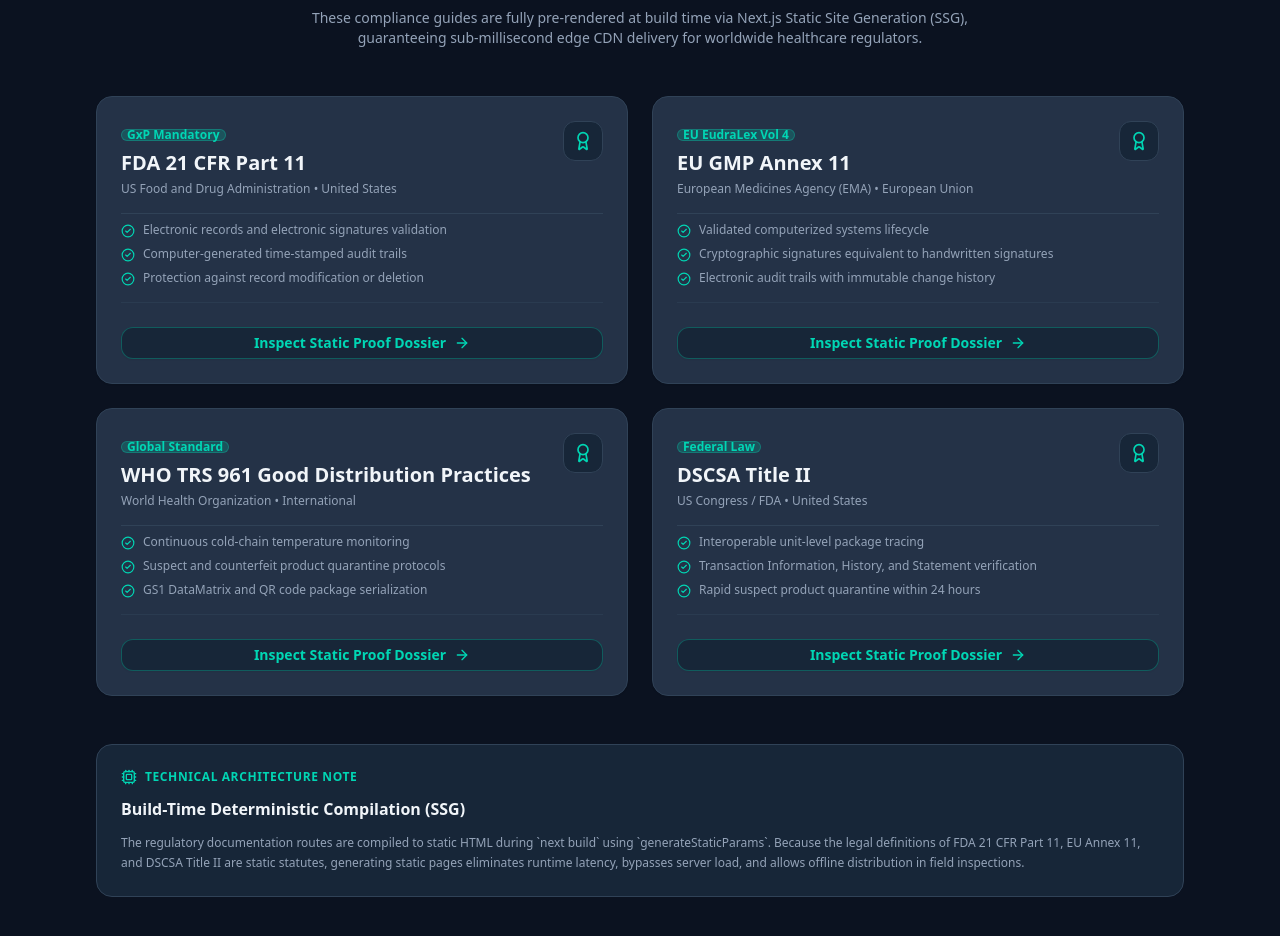
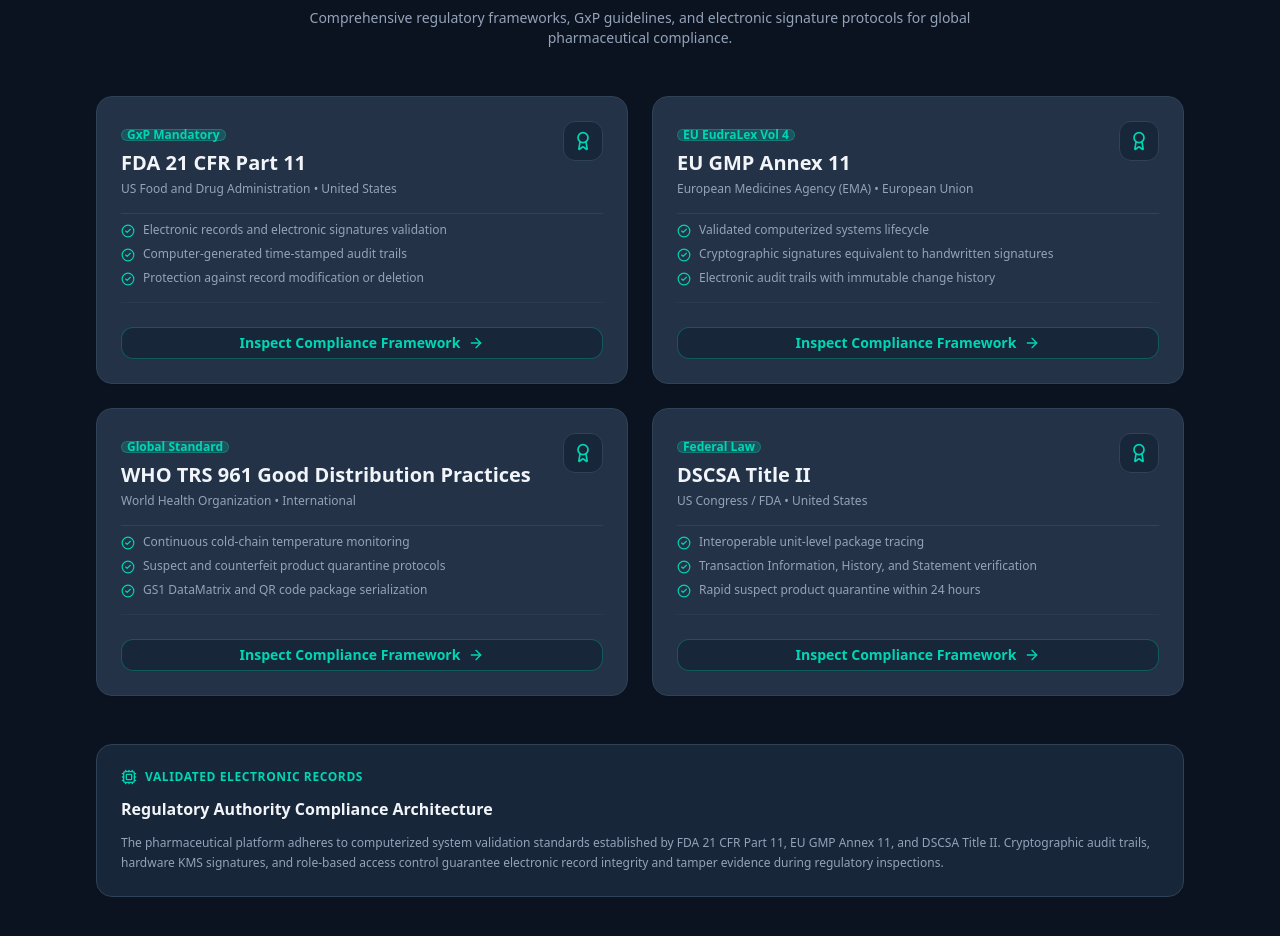
Before and after one commit to MirEashanZaman/pharma-trace-frontend, a Next.js app: page /standards in a window 1280 px wide. Shown: the part 196-1132 px from the top of the page. Built offline with nearby package versions, Linux system fonts and the light colour scheme; no server answers.

Commit message:
Replace SSG rendering labels with authoritative compliance framework presentation

```diff
--- a/app/standards/page.tsx
+++ b/app/standards/page.tsx
@@ -71,13 +71,13 @@
       <main className="flex-1 max-w-6xl mx-auto px-4 sm:px-6 lg:px-8 py-12 w-full">
         <div className="text-center space-y-3 mb-12">
           <div className="inline-flex items-center gap-2 badge badge-lg bg-[#00D6B4]/15 text-[#00D6B4] border border-[#00D6B4]/30 font-semibold uppercase tracking-wider py-3 px-4">
-            <BookOpen className="h-4 w-4 text-[#00D6B4]" /> SSG &bull; Static Site Generation
+            <BookOpen className="h-4 w-4 text-[#00D6B4]" /> Global Compliance Frameworks
           </div>
           <h1 className="text-3xl sm:text-4xl font-extrabold tracking-tight text-[#F1F5F9]">
             Regulatory Standards & GxP Compliance
           </h1>
           <p className="text-[#94A3B8] text-sm max-w-2xl mx-auto">
-            These compliance guides are fully pre-rendered at build time via Next.js Static Site Generation (SSG), guaranteeing sub-millisecond edge CDN delivery for worldwide healthcare regulators.
+            Comprehensive regulatory frameworks, GxP guidelines, and electronic signature protocols for global pharmaceutical compliance.
           </p>
         </div>
 
@@ -120,7 +120,7 @@
                   href={`/standards/${std.slug}`}
                   className="btn btn-sm w-full bg-[#172638] hover:bg-[#1E2E44] text-[#00D6B4] border border-[#00D6B4]/30 hover:border-[#00D6B4] rounded-xl font-bold flex items-center justify-center gap-2 transition"
                 >
-                  Inspect Static Proof Dossier <ArrowRight className="h-4 w-4" />
+                  Inspect Compliance Framework <ArrowRight className="h-4 w-4" />
                 </Link>
               </div>
             </div>
@@ -129,13 +129,13 @@
 
         <div className="card bg-[#172638] border border-[#304257] rounded-2xl p-6 space-y-3">
           <div className="flex items-center gap-2 text-[#00D6B4] text-xs font-bold uppercase tracking-wider">
-            <Cpu className="h-4 w-4" /> Technical Architecture Note
+            <Cpu className="h-4 w-4" /> Validated Electronic Records
           </div>
           <h3 className="text-base font-bold text-[#F1F5F9]">
-            Build-Time Deterministic Compilation (SSG)
+            Regulatory Authority Compliance Architecture
           </h3>
           <p className="text-xs text-[#94A3B8] leading-relaxed">
-            The regulatory documentation routes are compiled to static HTML during `next build` using `generateStaticParams`. Because the legal definitions of FDA 21 CFR Part 11, EU Annex 11, and DSCSA Title II are static statutes, generating static pages eliminates runtime latency, bypasses server load, and allows offline distribution in field inspections.
+            The pharmaceutical platform adheres to computerized system validation standards established by FDA 21 CFR Part 11, EU GMP Annex 11, and DSCSA Title II. Cryptographic audit trails, hardware KMS signatures, and role-based access control guarantee electronic record integrity and tamper evidence during regulatory inspections.
           </p>
         </div>
       </main>
```
